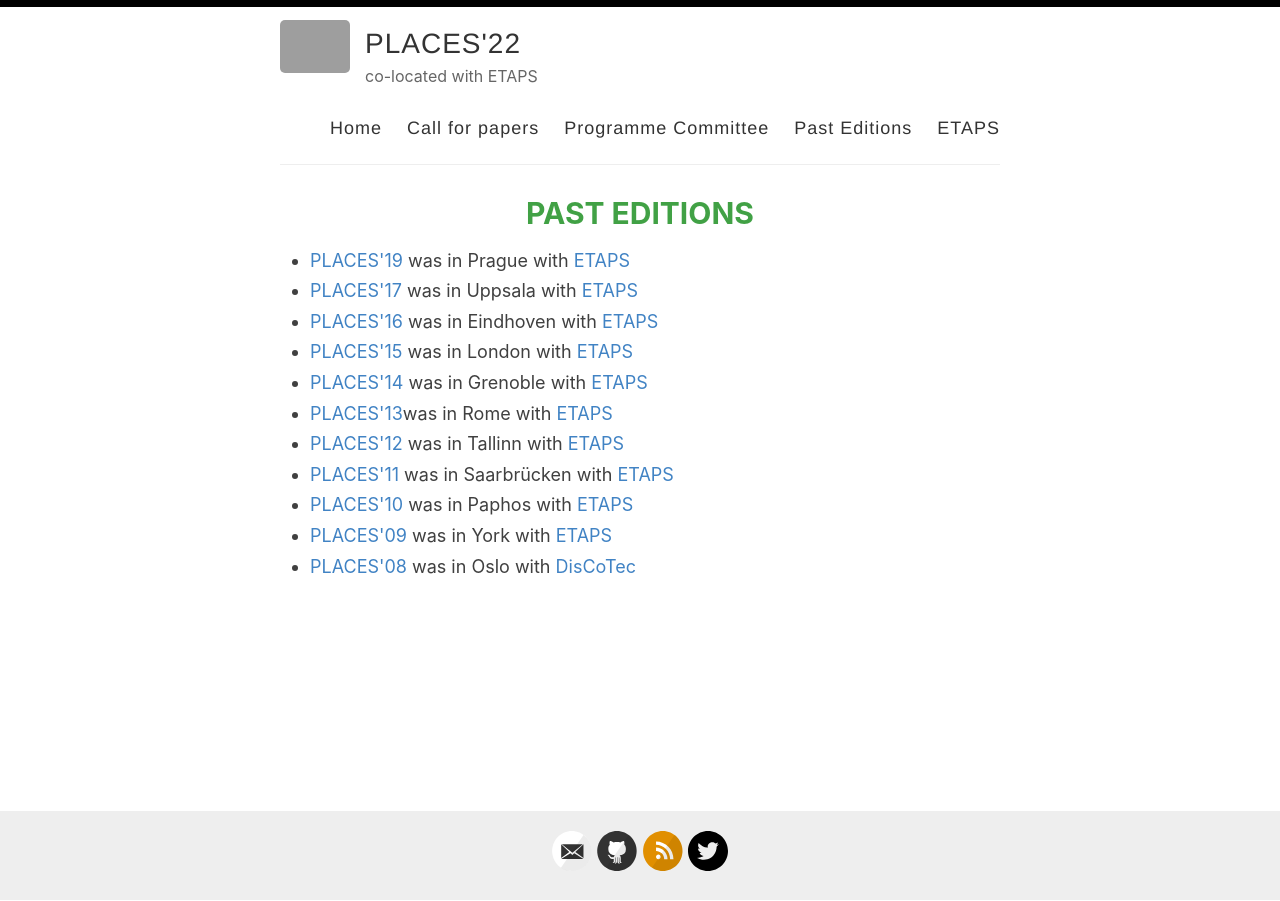
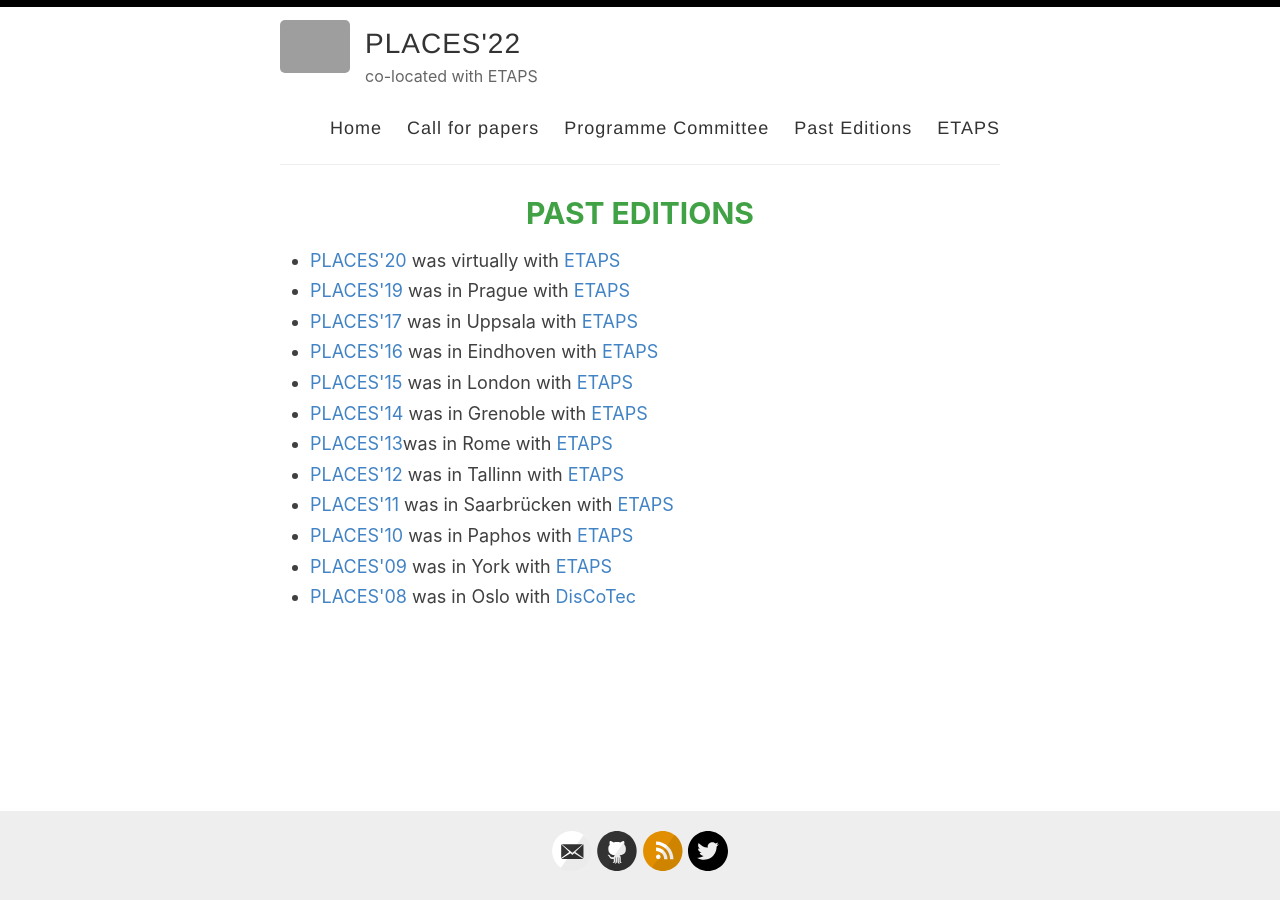
Before and after one commit to places-workshop/2022, a Jekyll site: the page built from _pages/pasteditions.md, in a window 1280 px wide. Built offline with Jekyll 4.4.1, drawn with Linux system fonts in a browser that asks for light colours; grey boxes are pictures that could not be loaded.

Commit message:
Update pasteditions.md

```diff
--- a/_pages/pasteditions.md
+++ b/_pages/pasteditions.md
@@ -3,7 +3,7 @@ layout: page
 title: PAST EDITIONS
 permalink: /past-editions/
 ---
-
+- [PLACES&#39;20](http://places20.by.di.fc.ul.pt/) was virtually with [ETAPS](https://www.etaps.org/2020)
 - [PLACES&#39;19](https://conf.researchr.org/home/etaps-2019/places-2019) was in Prague with [ETAPS](https://www.etaps.org/2019)
 - [PLACES&#39;17](http://places17.by.di.fc.ul.pt/) was in Uppsala with [ETAPS](https://www.etaps.org/2017)
 - [PLACES&#39;16](http://places16.by.di.fc.ul.pt/) was in Eindhoven with [ETAPS](https://www.etaps.org/2016)
```
